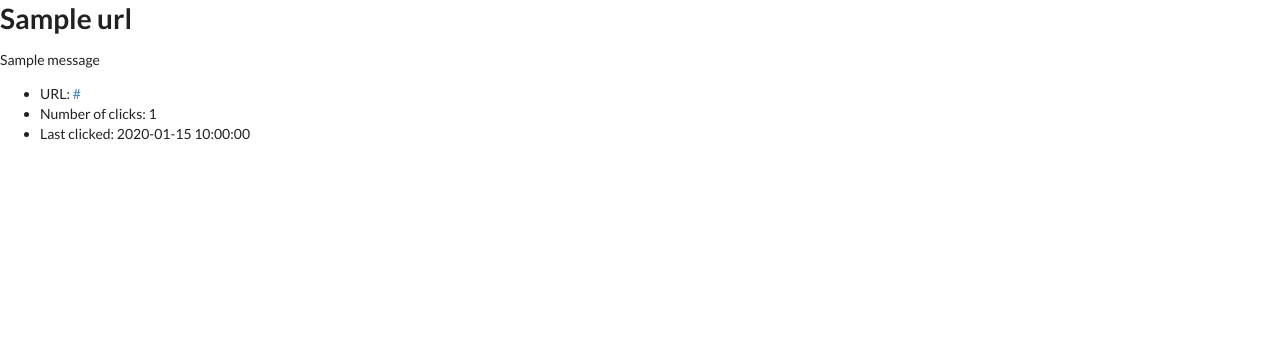
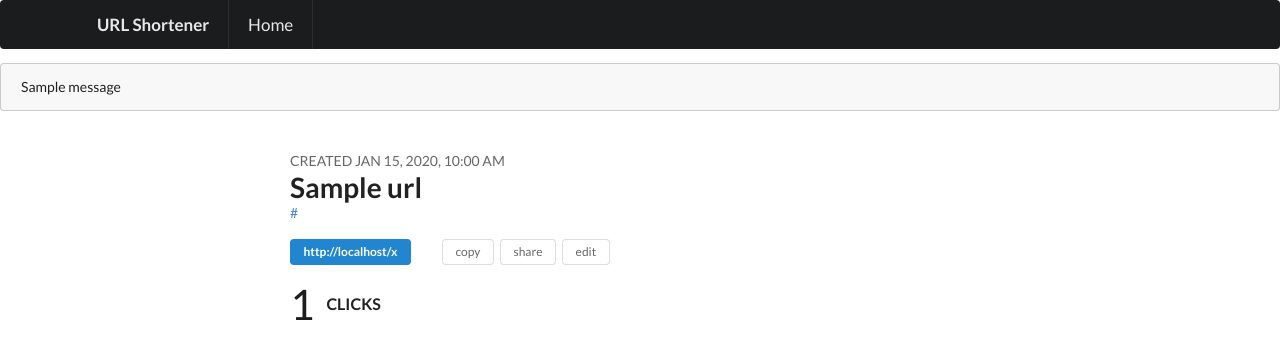
Before and after one commit to tbjers/url-shortener-flask, a Flask app: page /x/info in a window 1280 px wide. Shown: the top 359 px of the page. Run offline with Flask 2, Linux system fonts and the light colour scheme; tables that the repository leaves empty hold one stand-in row (values such as "Sample post"); one stand-in notice (Sample message) is shown; some libraries are stand-ins or nearby versions.

Commit message:
display info for specific URL
- create Jinja2 datetime filter
- add custom error handler template rendering
- add `created` column to Url model
- truncate title to 75 characters and append ellipsis
- add custom styles for info page
- add basic meta info to `<head>`
- style messages according to Semantic UI conventions
- create 404 error page template
- create page template for sub-pages
- refactor index to match Semantic UI design
- update `info.html` template to match Semantic UI design

```diff
--- a/requirements.txt
+++ b/requirements.txt
@@ -1,3 +1,4 @@
+babel==2.6.0
 base58==1.0.3
 beautifulsoup4==4.7.1
 coverage==4.5.1
--- /dev/null
+++ b/urlshortener/filters.py
@@ -0,0 +1,12 @@
+from babel.dates import format_datetime
+
+def _format_datetime(value, format='medium'):
+    if format == 'full':
+        format="LLL dd, YYYY, h:mm a"
+    elif format == 'medium':
+        format="dd.MM.y HH:mm"
+    return format_datetime(value, format)
+
+
+def init_filters(app):
+    app.jinja_env.filters['datetime'] = _format_datetime
--- a/urlshortener/models.py
+++ b/urlshortener/models.py
@@ -1,4 +1,5 @@
 import base58
+import datetime
 from profanity_filter import ProfanityFilter
 from sqlalchemy import desc
 from sqlalchemy.event import listens_for
@@ -24,6 +25,7 @@ class Url(db.Model):
     title = db.Column(db.String(80), nullable=False)
     public = db.Column(db.Boolean, default=False, nullable=False)
     hits = db.Column(db.Integer, default=0)
+    created = db.Column(db.DateTime, default=datetime.datetime.today)
     updated = db.Column(db.DateTime)
 
     clicks = db.relationship('UrlClick', backref='url')
--- a/urlshortener/shortener.py
+++ b/urlshortener/shortener.py
@@ -54,7 +54,8 @@ def create():
             flash(error)
             return redirect(url_for('shortener.index'))
         else:
-            item = Url(url=url, public=public, title=title)
+            cut_title = (title[:75] + '…') if len(title) > 75 else title
+            item = Url(url=url, public=public, title=cut_title)
             db.session.add(item)
             db.session.commit()
             current_app.logger.info('created URL {} with hash {}'.format(item.url, item.hash))
--- a/urlshortener/static/style.css
+++ b/urlshortener/static/style.css
@@ -59,6 +59,23 @@
   display: none;
 }
 
+.page {
+  padding-top: 2em;
+}
+
+h1.ui.header .sub.header.date, h1.ui.header .sub.header.url {
+  font-size: 0.5em;
+}
+
+h1.ui.header .sub.header.date {
+  text-transform: uppercase;
+}
+
+.ui.grid.url {
+  padding-top: 1em;
+  padding-bottom: 1em;
+}
+
 @media only screen and (max-width: 700px) {
   .ui.fixed.menu {
     display: none !important;
--- a/urlshortener/templates/base.html
+++ b/urlshortener/templates/base.html
@@ -1,9 +1,15 @@
 <!doctype html>
 <html>
     <head>
+        <meta charset="utf-8" />
+        <meta http-equiv="X-UA-Compatible" content="IE=edge,chrome=1" />
+        <meta name="viewport" content="width=device-width, initial-scale=1.0, maximum-scale=1.0">
+
         <title>{% block title %}{% endblock %} - URL Shortener</title>
+
         <link rel="stylesheet" href="{{ url_for('static', filename='semantic/semantic.min.css') }}">
         <link rel="stylesheet" href="{{ url_for('static', filename='style.css') }}">
+
         <script
             src="https://code.jquery.com/jquery-3.1.1.min.js"
             integrity="sha256-hVVnYaiADRTO2PzUGmuLJr8BLUSjGIZsDYGmIJLv2b8="
@@ -13,8 +19,9 @@
     <body>
         {% block header %}{% endblock %}
         {% for message in get_flashed_messages() %}
-            <div class="flash">{{ message }}</div>
+            <div class="ui message">{{ message }}</div>
         {% endfor %}
         {% block content %}{% endblock %}
+        {% block footer %}{% endblock %}
     </body>
 </html>
--- /dev/null
+++ b/urlshortener/templates/page.html
@@ -0,0 +1,15 @@
+{% extends 'base.html' %}
+
+{% block header %}
+<div class="ui inverted menu huge">
+    <div class="ui container">
+        <a href="{{ url_for('shortener.index') }}" class="header item">
+            URL Shortener
+        </a>
+        <a href="{{ url_for('shortener.index') }}" class="item">Home</a>
+    </div>
+</div>
+{% endblock %}
+
+{% block content %}
+{% endblock %}
--- a/urlshortener/templates/shortener/info.html
+++ b/urlshortener/templates/shortener/info.html
@@ -1,13 +1,32 @@
-{% extends 'base.html' %}
+{% extends 'page.html' %}
 
 {% block header %}
-    <h1>{% block title %}{{ url.title }}{% endblock %}</h1>
+    {{ super() }}
 {% endblock %}
 
 {% block content %}
-    <ul>
-        <li>URL: <a href="{{ url_for('shortener.open_url', hash=url.hash) }}">{{ url.url }}</a></li>
-        <li>Number of clicks: {{ url.hits }}</li>
-        <li>Last clicked: {{ url.updated }}</li>
-    </ul>
+<div class="ui main text container page">
+    {{ super() }}
+    <h1 class="ui header">
+        <div class="sub header date">Created {{ url.created | datetime('full') }}</div>
+        {% block title %}{{ url.title }}{% endblock %}
+        <div class="sub header url"><a href="{{ url_for('shortener.open_url', hash=url.hash) }}">{{ url.url }}</a></div>
+    </h1>
+    <div class="ui grid url">
+        <div class ten wide"><a class="ui button primary tiny compact" href="{{ url_for('shortener.open_url', hash=url.hash) }}">{{ url_for('shortener.open_url', hash=url.hash, _external=True) }}</a></div>
+        <div class six wide">
+            <button class="ui basic button tiny compact">copy</button>
+            <button class="ui basic button tiny compact">share</button>
+            <button class="ui basic button tiny compact">edit</button>
+        </div>
+    </div>
+    <div class="ui horizontal statistic">
+        <div class="value">
+            {{ url.hits }}
+        </div>
+        <div class="label">
+            Clicks
+        </div>
+    </div>
+</div>
 {% endblock %}
```
Also changed, not shown: urlshortener/__init__.py (+7 -1 lines), urlshortener/handlers.py (added, +7 -0 lines), urlshortener/templates/error_404.html (added, +15 -0 lines), urlshortener/templates/shortener/index.html (+58 -3 lines), urlshortener/static/images/avatar/nan.jpg (added).
